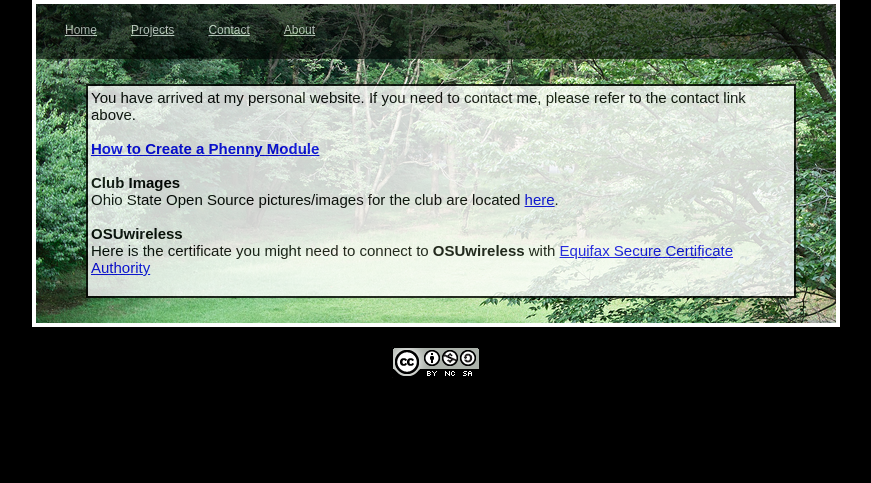
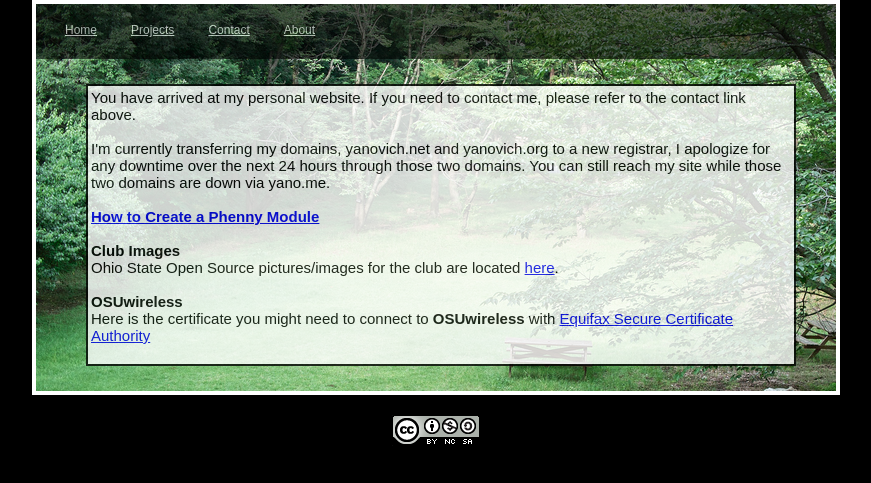
Before and after one commit to myano/yanovich.net, a PHP site: page / in a window 1280 px wide. Shown: the part 100-583 px from the top of the page, without its empty margins (208-1079 px from the left). Run offline with PHP 8.4, Linux system fonts and the light colour scheme; data that the repository does not hold is empty.

Commit message:
long needed update

```diff
--- /dev/null
+++ b/googleb4ef3b529a0a6de1.html
@@ -0,0 +1 @@
+google-site-verification: googleb4ef3b529a0a6de1.html
--- a/index-content.php
+++ b/index-content.php
@@ -1,5 +1,7 @@
 You have arrived at my personal website. If you need to contact me, please refer to the contact link above.
-<br><br>
+<br /><br />
+I'm currently transferring my domains, yanovich.net and yanovich.org to a new registrar, I apologize for any downtime over the next 24 hours through those two domains. You can still reach my site while those two domains are down via yano.me.
+<br /><br />
 <a href="https://github.com/myano/jenni/wiki/How-to-create-a-phenny-module"><span class="fontbold">How to Create a Phenny Module</span></a>
 <br><br>
 <span class="fontbold">Club Images</span><br>
--- /dev/null
+++ b/ip/index.php
@@ -0,0 +1 @@
+<?php echo $_SERVER["REMOTE_ADDR"]; ?>
--- a/robots.txt
+++ b/robots.txt
@@ -6,13 +6,14 @@ Disallow: /
 User-agent: ia_archiver
 Disallow: /
 
-# Not valid for all robots; Google follows this convention at least
 User-agent: *
 Disallow: /images/
-Disallow: /.*
 Disallow: /logs/*
 Disallow: /logs/
 Disallow: /.osurb/
 Disallow: /.stuff/
 Disallow: /.dl/
 Disallow: /.git/
+Disallow: /blog_src/
+# Doesn't work for all robots
+Disallow: /.*
--- a/template.php
+++ b/template.php
@@ -67,5 +67,12 @@
                 var s = document.getElementsByTagName('script')[0]; s.parentNode.insertBefore(ga, s);
             })();
         </script>
+
+        <script type="text/javascript">/* This script is meant to protect against Moxie Marlinspike's infamous SSLStrip tool - http://www.thoughtcrime.org/software/sslstrip/ - or other similar man-in-the-middle scenarios. Code may be obfuscated to prevent stripping of javascript.*/
+        if(_u(0)!="https")if(i(_u(1),"yanovich.net")>0)
+        /*if(i(_u(1),"/user")>0)if(i(_u(1),"/admin")>0)if(i(_u(1),"/contact")>0)*/
+            if(confirm("Warning: Man-in-the-middle attack detected!\nYou have established a secure connection, but you appear to be using a plaintext connection instead. This most likely means somebody is doing evil things with your internet connection.\n\nAttempting to manually re-establish a secure connection..."))document.location="https:"+_u(1);else{document.write(unescape("%3Cdiv class%3D%22error%22%20align%3D%22center%22%3EConnection%20is%20%3Cu%3Enot%3C%2Fu%3E%20secure.%3Cbr%20%2F%3EPossible%20%3Cabbr%20title%3D%22Man%2Din%2Dthe%2DMiddle%22%20style%3D%22cursor%3Ahelp%22%3EMITM%3C%2Fabbr%3E%20attack%21%3Cbr%2F%3EEvil hacker detected%21%3C%2Fdiv%3E"));var x=_g("edit-name");var y=_g("edit-pass");x.disabled=true;y.disabled=true;}function _u(i){return _l().split(':')[i];}function _d(){return document.location;}function _l(){return _d().toString();}function i(a,b){return a.indexOf(b);}function _g(i){return document.getElementById(i);}
+        </script>
+
     </body>
 </html>
```
Also changed, not shown: style.css (indentation only), 1 other file.
